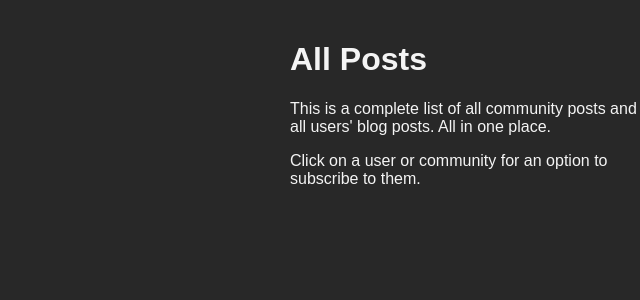
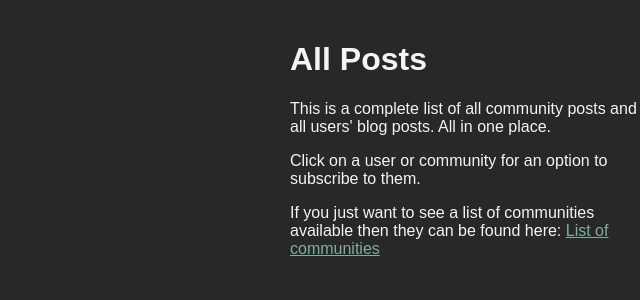
Before and after one commit to james-adcott-edu/scroller, a Django app: page /all/ in a window 1280 px wide. Shown: the part 51-351 px from the top of the page, without its empty margins (640-1280 px from the left). Run offline with Django 5.2, Linux system fonts and the light colour scheme; data that the repository does not hold is empty; some libraries are stand-ins or nearby versions.

Commit message:
add link to all communities

```diff
--- a/forum/templates/all_posts.html
+++ b/forum/templates/all_posts.html
@@ -9,5 +9,6 @@
     <h1>All Posts</h1>
     <p>This is a complete list of all community posts and all users' blog posts. All in one place.</p>
     <p>Click on a user or community for an option to subscribe to them.</p>
+    <p>If you just want to see a list of communities available then they can be found here: <a href="{% url 'community_list' %}">List of communities</a></p>
 </div>
 {% endblock %}
```
